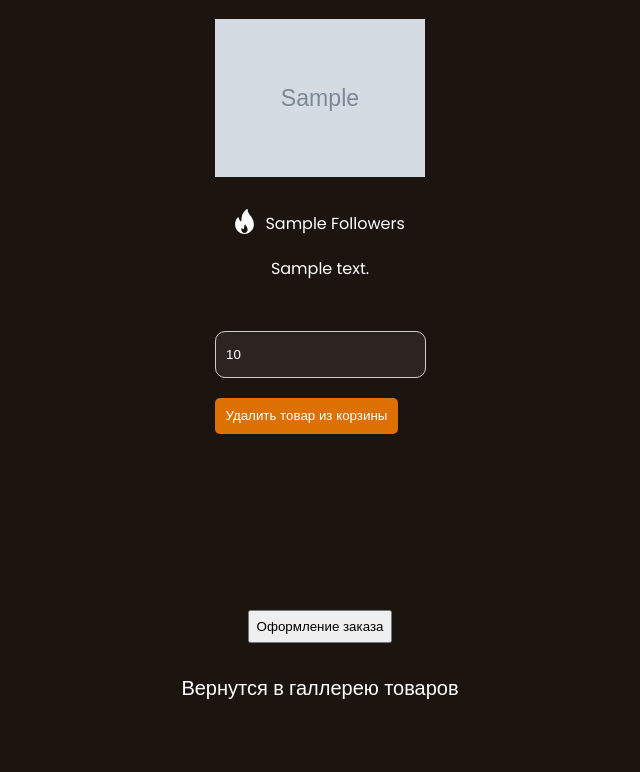
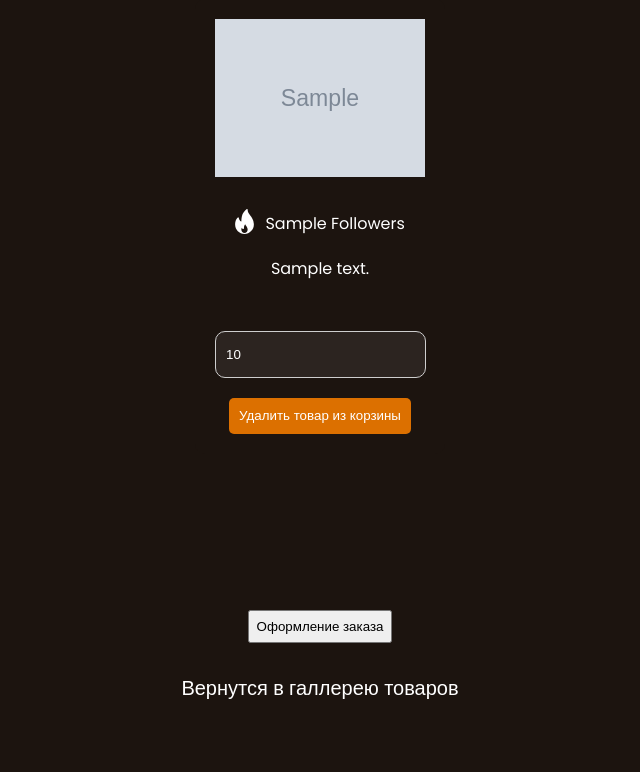
Before and after one commit to 12Danil1221/www, a PHP site: page /cart.php in a window 1280 px wide; the page is wider, and only the part inside the window is pictured. Shown: the part 439-1211 px from the top of that part, without its empty margins (380-1020 px from the left). Run offline with PHP 8.4, Linux system fonts and the light colour scheme; tables that the repository leaves empty or names only in its code hold one stand-in row (values such as "Sample post"); grey boxes marked "Sample" are stand-in pictures.

Commit message:
Refactor: Style add to cart and delete cart buttons

```diff
--- a/css/main.css
+++ b/css/main.css
@@ -597,6 +597,8 @@ footer>p {
 }
 
 .add-to-cart {
+    position     : relative;
+    margin       : 20px 0;
     padding      : 10px 20px;
     color        : white;
     background   : #FA9021;
@@ -604,6 +606,11 @@ footer>p {
     border-radius: 10px;
 
     cursor: pointer;
+}
+
+.block-delete-cart {
+    display        : flex;
+    justify-content: center;
 }
 
 .add-to-cart:hover {
```
